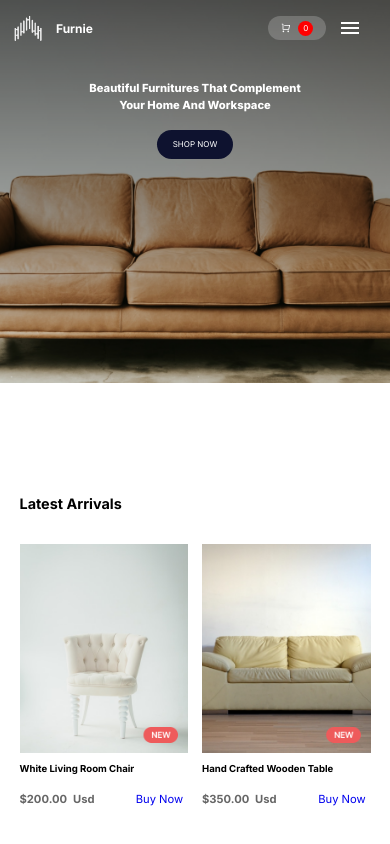
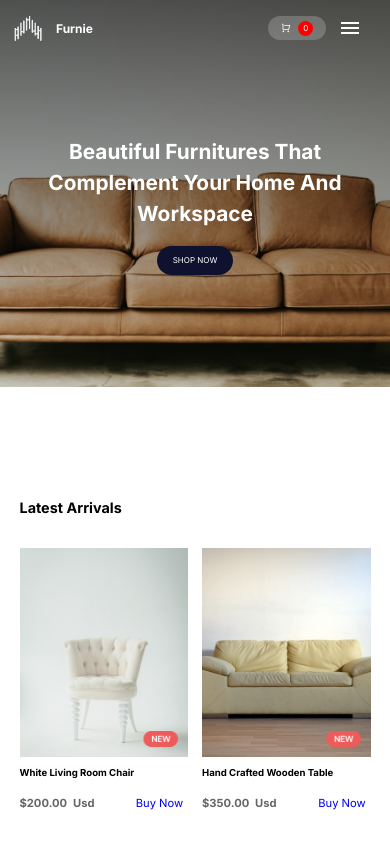
Before and after one commit to ahmid7/scree, a React (Create React App) app: page / in a window 390 px wide. Shown: the top 844 px of the page. Built offline with nearby package versions, Linux system fonts and the light colour scheme.

Commit message:
designed nav-bar

```diff
--- a/src/App.scss
+++ b/src/App.scss
@@ -15,13 +15,17 @@ $section-padding:5rem;
     align-items: center;
 }
 .hero-header,.section-width{
-    max-width: 85%;
+    width: 85%;
     margin:0 auto;
 }
 
 @mixin hover-button{
-    background-color: #151c4b;
-    transition: 1000ms;
+    background-color:#212b77;
+    transition:1000ms background-color;
+}
+
+html {
+    scroll-behavior: smooth;
 }
 
 .hero-bg{
@@ -107,6 +111,10 @@ $section-padding:5rem;
         background: #0E122F;
         border-radius: 20px;
         border:none;
+        &:hover{
+            background-color:#212b77;
+            transition:1000ms background-color;
+        }
         a{
             font-size: 0.9rem;
             text-transform: uppercase;
@@ -217,7 +225,9 @@ $section-padding:5rem;
                 margin:0.5rem 0;
                 @include flex;
                 border: none;
-
+                &:hover{
+                    @include hover-button
+                }
                 a{
                     font-size: 0.6rem;
                     text-transform: capitalize;
@@ -291,6 +301,7 @@ $section-padding:5rem;
         }
         input{
             padding: 1rem 1rem;
+            border:2px solid red;
             display: inline-block;
             border:none;
             font-size: 0.7rem;
@@ -305,6 +316,9 @@ $section-padding:5rem;
             color: $secondary-text-color;
             text-transform:uppercase;
             border:none;
+            &:hover{
+                @include hover-button
+            }
         }
     }
 }
@@ -340,7 +354,7 @@ footer{
 
 @media only screen and (max-width:1280px){
     .hero-header,.section-width{
-        max-width: 90%;
+        width: 90%;
     }
 
     .hero-header{
@@ -440,10 +454,9 @@ footer{
     .community-section{
         padding:3rem 0;
         form{
-
             label{
                 border:2px solid lightgray;
-                width: 75%;
+                width: 70%;
                 border-radius:10px;
             }
             input{
@@ -462,6 +475,9 @@ footer{
                 color: $secondary-text-color;
                 text-transform:uppercase;
                 border:none;
+                &:hover{
+                    @include hover-button
+                }
             }
         }
     }
@@ -770,6 +786,7 @@ footer{
     footer{
         .last-page{
             font-size: 0.7rem;
+
         }
         .logo{
             img{
@@ -781,8 +798,14 @@ footer{
 }
 
 @media only screen and (max-width:640px){
+    .hero-bg{
+        position: relative;
+    }
     .hero-header{
-        max-width: 100%;
+        width: 100%;
+        position: fixed;
+        top:0;
+        background-color: inherit;
         .hero-icon{
             font-size: 0.6rem;
             img{
@@ -797,7 +820,7 @@ footer{
             position: absolute;
             top: 3.5rem;
             width: 100%;
-            background: #797972;  //74746f
+            background: #0E122F;;  //74746f
             li{
                 width: 100%;
                 a{
@@ -836,8 +859,13 @@ footer{
         }
 
     }
+    .nav-color{
+       background:#0E122F;
+       transition: background 1000ms;
+    }
 
     .hero-content{
+        padding-top:3.5rem;
         padding-bottom: 15rem;
         h2{
             font-size: 0.9rem;
@@ -998,9 +1026,14 @@ footer{
     }
 
     .hero-content{
-        padding-bottom: 14rem;
+        justify-content: center;
+        padding:7rem 0 7rem 0;
         h2{
-            font-size: 0.7rem;
+            font-size: 1.3rem;
+            font-weight: 700;
+            .hide-mobile{
+                display: none;
+            }
         }
         button{
             a{
@@ -1116,7 +1149,7 @@ footer{
         }
     }
     footer{
-
+        padding:1.5rem 0;
         .last-page{
             font-size: 0.6rem;
             flex-direction:column;
@@ -1131,6 +1164,7 @@ footer{
             }
             .media-icons-container{
                 order:2;
+                column-gap: 1.5rem;
                 .m-icon{
                     font-size:0.8rem;
                 }
--- a/src/Footer.js
+++ b/src/Footer.js
@@ -3,7 +3,7 @@ import { RiInstagramLine,RiFacebookLine,RiTwitterLine,RiYoutubeLine } from "reac
 
 const Footer =() =>{
     return (
-        <footer>
+        <footer id="contact">
             <div className="section-width last-page">
                 <div className="copy-right">
                     © 2021 Furnie. All rights reserved
--- a/src/Hero.js
+++ b/src/Hero.js
@@ -4,9 +4,18 @@ import Hamburger from "hamburger-react";
 
 const Hero = () => {
     const [isOpen, setOpen] = useState(false);
+    const [colorChange,setcolorChange] = useState(false);
+    const changeNavBarColor = () =>{
+        if(window.scrollY >=10){
+            setcolorChange(true);
+        }else{
+            setcolorChange(false)
+        }
+    }
+    window.addEventListener('scroll', changeNavBarColor);
     return(
-        <div className="hero-bg">
-            <div className="hero-header">
+        <div className="hero-bg" id="home">
+            <div className={colorChange ? 'hero-header nav-color' : 'hero-header'}>
                 <div className="hero-icon">
                     <img src="images/logo.png" alt="logo"/>
                     <h2 className="logo-text">Furnie</h2>
@@ -25,7 +34,7 @@ const Hero = () => {
                         <p>0</p>
                     </div>
                     <div class="hamburger-container" >
-                        <Hamburger toggled={isOpen} toggle={setOpen} distance ="sm" size={18}/>
+                        <Hamburger toggled={isOpen} toggle={setOpen} distance ="sm" size={18} hideOutline={false}/>
                     </div>
                 </div>
             </div>
--- a/src/StoreCollection.js
+++ b/src/StoreCollection.js
@@ -2,7 +2,7 @@
 
 const StoreCollection = () =>{
     return (
-        <section className="store-section">
+        <section className="store-section"  id="product">
             <div className="section-width">
                 <div className="store-header">
                     <h2>Browse our store</h2>
```
